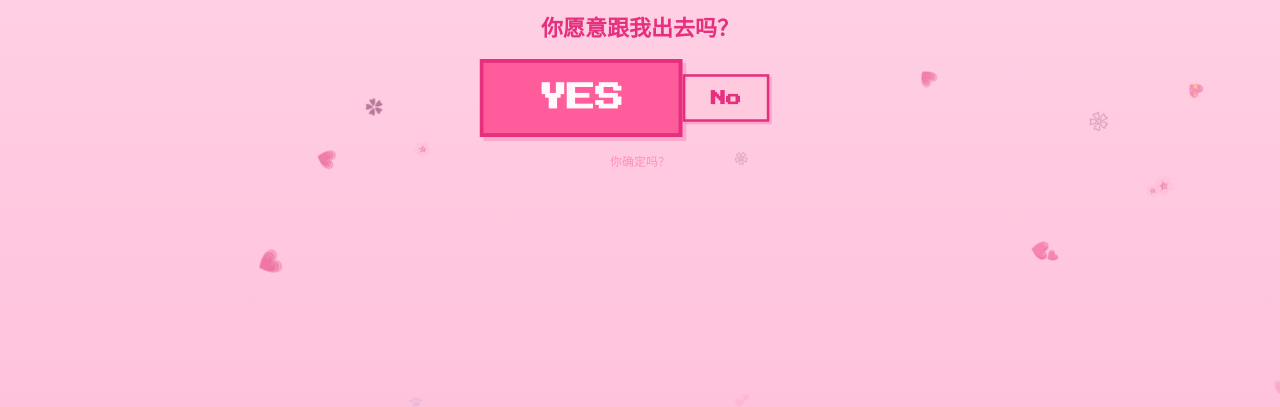
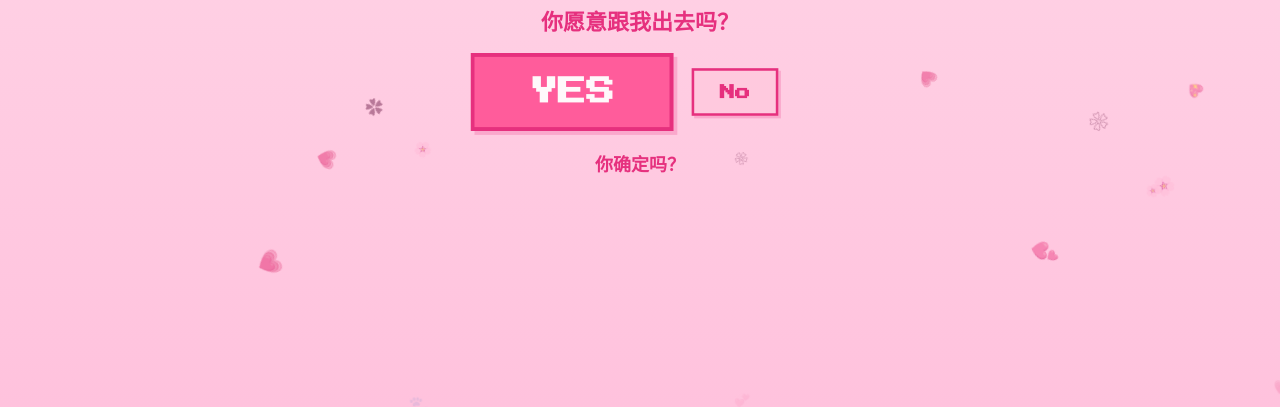
Before and after one commit to qiuhaoyu19981216/pixel-love-card, a plain HTML site: page index.html in a window 1280 px wide. Both pictures are taken after a click on the button "No". Shown: the part 393-800 px from the top of the page. Drawn offline with Linux system fonts and the light colour scheme; a web font is replaced by a local one.

Commit message:
??:YES/NO??????,??????????

```diff
--- a/index.html
+++ b/index.html
@@ -136,8 +136,8 @@ body::before{
   transition:transform .25s ease;
   padding:16px 30px;font-size:18px;
 }
-.btn-wrap{display:flex;flex-direction:row;gap:16px;justify-content:center;margin-top:24px;align-items:center;}
-.no-hint{font-size:12px;color:var(--pink-mid);margin-top:10px;min-height:18px;text-align:center;}
+.btn-wrap{display:flex;flex-direction:row;gap:34px;justify-content:center;margin-top:24px;align-items:center;}
+.no-hint{font-size:18px;color:var(--pink-darker);margin-top:14px;min-height:24px;text-align:center;font-weight:bold;}
 
 /* 活动选择网格 */
 .act-grid{display:grid;grid-template-columns:repeat(2,1fr);gap:12px;margin-top:20px;}
@@ -363,7 +363,7 @@ body::before{
     noHint.textContent=noHints[idx];
     /* 文字随点击次数逐次下移，最多 5 次（约 70px） */
     var shift=Math.min(noCount,5)*14;
-    noHint.style.marginTop=(10+shift)+'px';
+    noHint.style.marginTop=(14+shift)+'px';
     /* NO 每次缩 15%，最小到 0.25 */
     noScale=Math.max(noScale*0.85,0.25);
     noBtn.style.transform='scale('+noScale+')';
```
